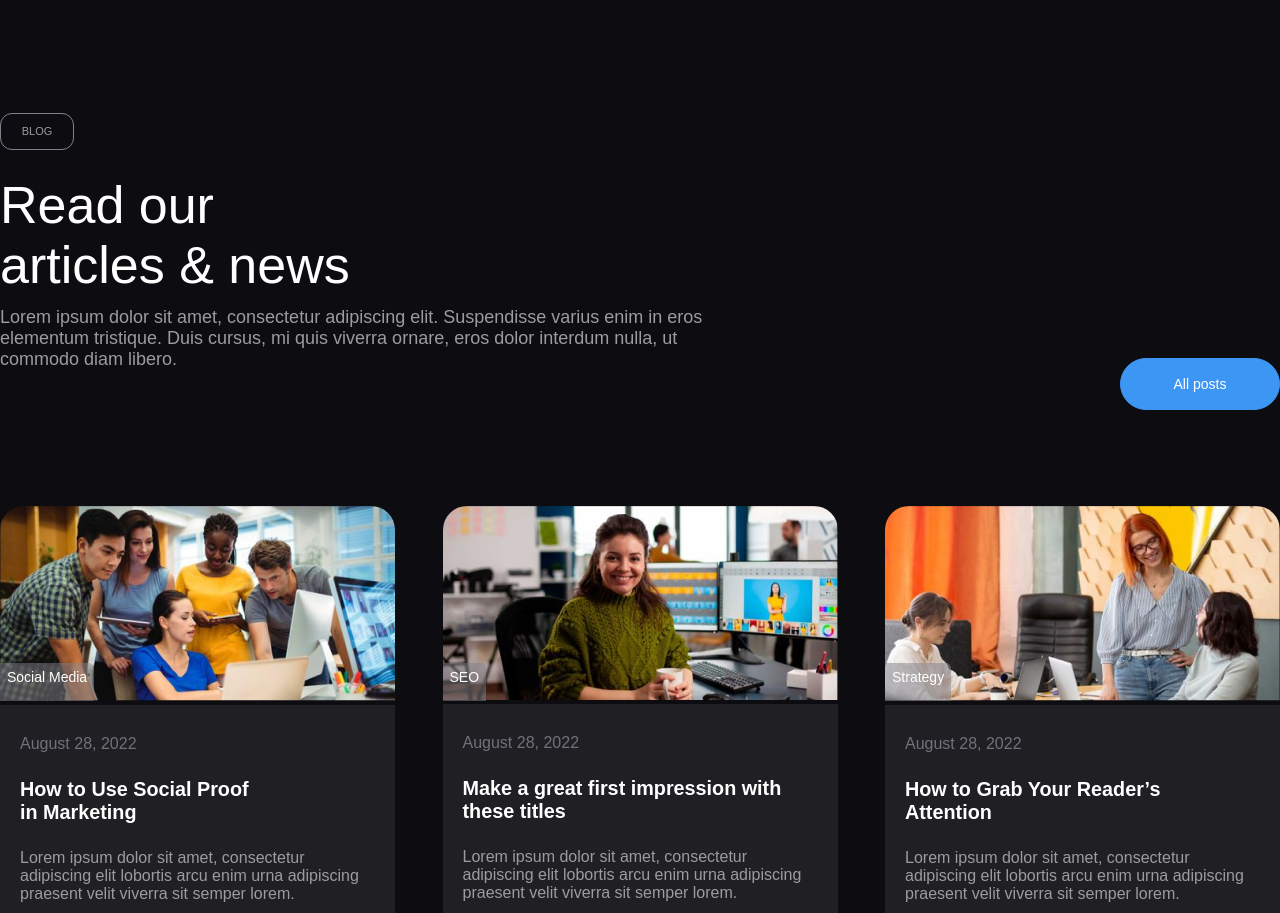
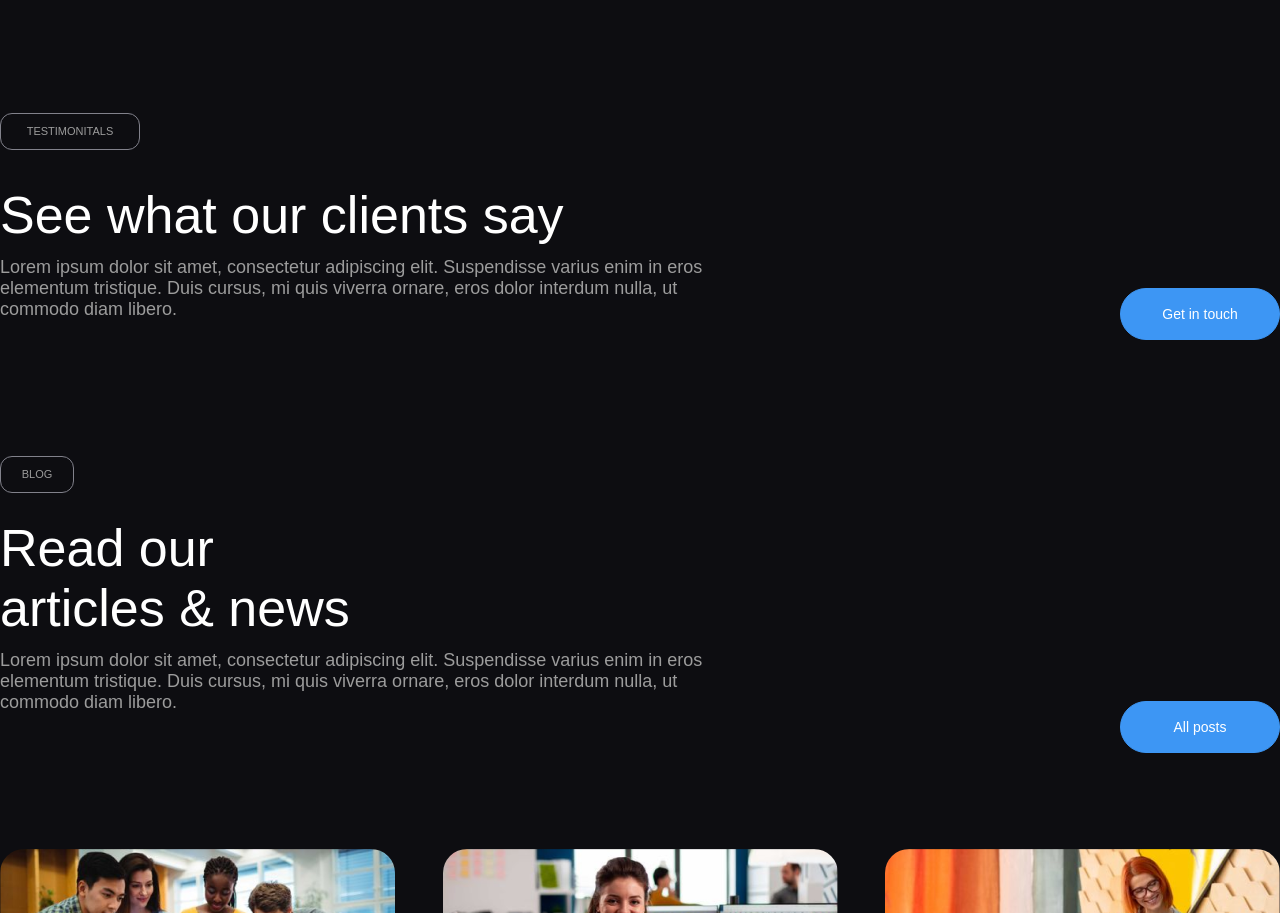
Before and after one commit to DmitryStetsenko/f21-command1, a plain HTML site: page index.html in a window 1280 px wide. Shown: the part 2596-3509 px from the top of the page. Drawn offline with Linux system fonts and the light colour scheme.

Commit message:
seeWhatTextPart

```diff
--- a/css/style.css
+++ b/css/style.css
@@ -632,3 +632,27 @@ body {
   background: rgba(61, 150, 244, 1);
   cursor: pointer;
 }
+
+.seeWhat_txtPart{
+  margin: 96px 0;
+  padding-bottom: 40px;
+  position: relative;
+}
+
+.seeWhatMiniTitle{
+  width: 140px;
+  margin-bottom: 35px;
+}
+
+.seeWhat_title{
+  color: white;
+  font-size: 52px;
+  font-weight: 500;
+  width: 570px;
+  margin-bottom: 12px;
+}
+
+.getInTouchBtn{
+  margin-bottom: 20px;
+  cursor: pointer;
+}
--- a/index.html
+++ b/index.html
@@ -147,7 +147,14 @@
         </section>
 
         <section class="see-what-our-clients-say">
-
+          <div class="seeWhat_txtPart">
+            <div class="mini-title seeWhatMiniTitle">
+                <p>TESTIMONITALS</p>
+            </div>
+            <h2 class="seeWhat_title">See what our clients say</h2>
+            <p class="news_discrip">Lorem ipsum dolor sit amet, consectetur adipiscing elit. Suspendisse varius enim in eros elementum tristique. Duis cursus, mi quis viverra ornare, eros dolor interdum nulla, ut commodo diam libero.</p>
+            <button class="blueBtn getInTouchBtn">Get in touch</button>
+        </div>
         </section>
 
         <section class="Dan_ReadNews_block">
```
